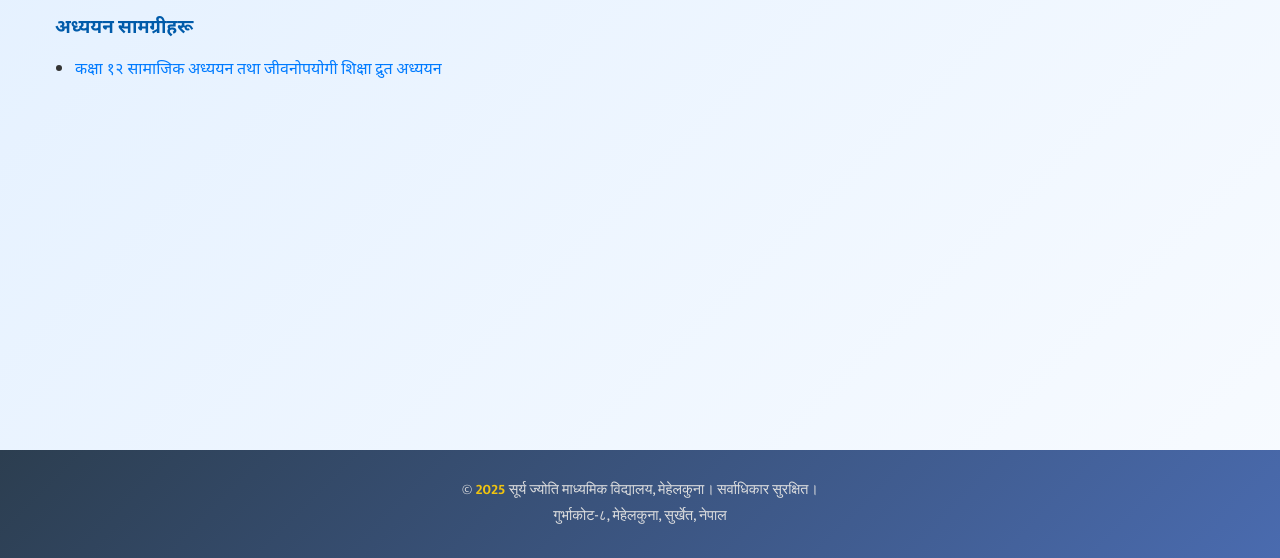
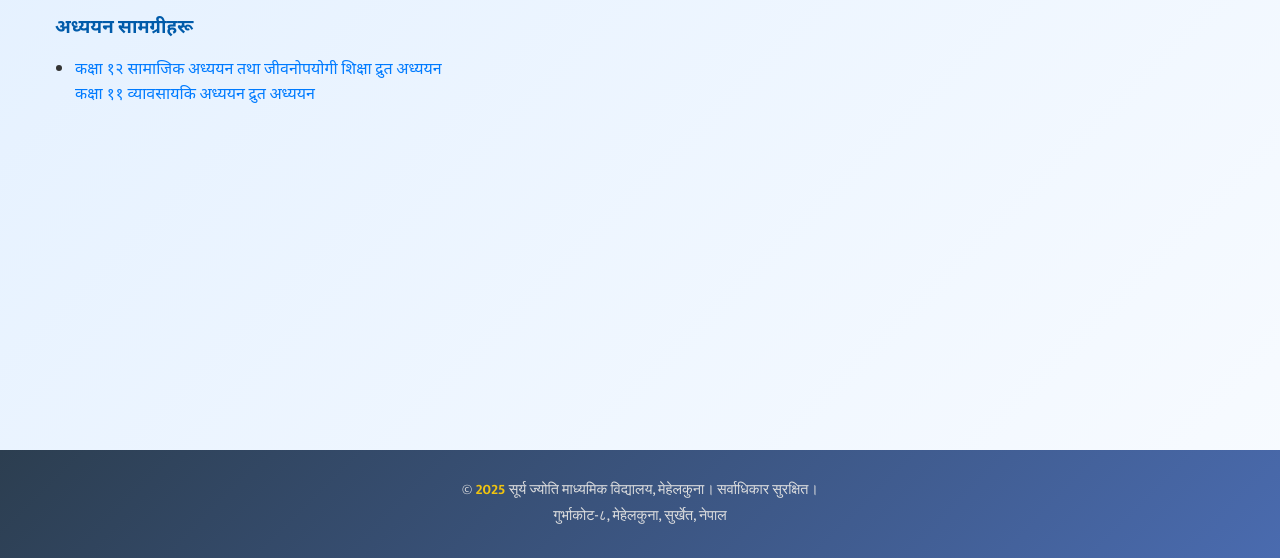
Before and after one commit to suryamavi/skt, a plain HTML site: page student/portal.html in a window 1280 px wide. Shown: the part 242-800 px from the top of the page. Drawn offline with Linux system fonts and the light colour scheme.

Commit message:
Update portal.html

```diff
--- a/student/portal.html
+++ b/student/portal.html
@@ -51,6 +51,8 @@
                         <!-- सामाजिक अध्ययनको लिङ्क यहाँ राखिएको छ -->
                         <a href="class12-social.html" class="portal-link-item">कक्षा १२ सामाजिक अध्ययन तथा जीवनोपयोगी शिक्षा द्रुत अध्ययन</a>
                     </li>
+                    <a href="business-11.html" class="portal-link-item">कक्षा ११ व्यावसायकि अध्ययन द्रुत अध्ययन</a>
+                    </li>
                     <!-- भविष्यमा अरू लिङ्कहरू यहाँ थप्न सकिन्छ -->
                     <!-- <li><a href="#" class="portal-link-item">कक्षा ११ को सामग्री</a></li> -->
                 </ul>
```
